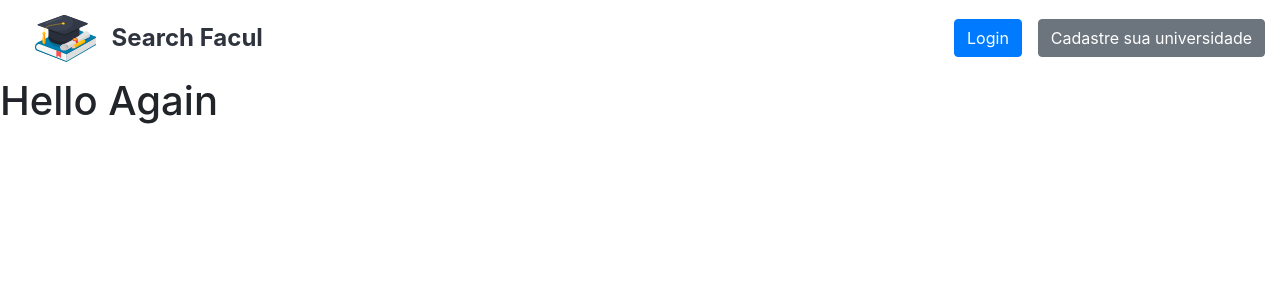
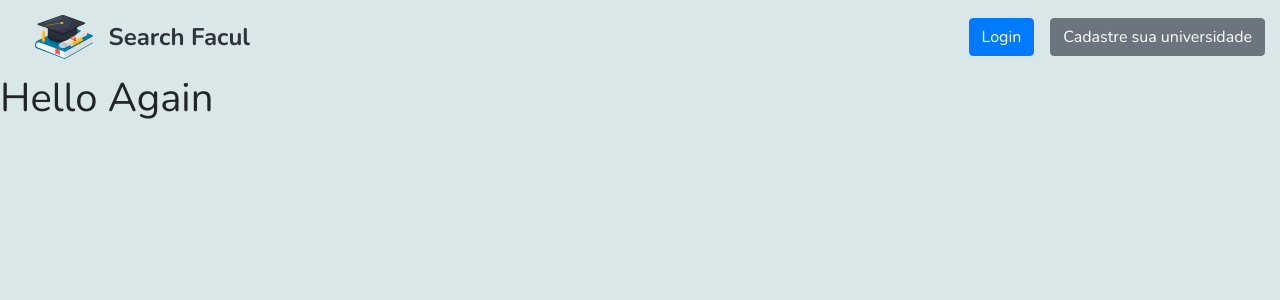
Before and after one commit to Brendhon/SearchFacul_Web, a React (Create React App) app: page / in a window 1280 px wide. Shown: the top 300 px of the page. Built offline with nearby package versions, Linux system fonts and the light colour scheme.

Commit message:
add: new font

```diff
--- a/src/App.css
+++ b/src/App.css
@@ -1,6 +1,18 @@
+@import url('https://fonts.googleapis.com/css2?family=Nunito:wght@200;300;400;600;700&display=swap');
+
 * {
     margin: 0;
     padding: 0;
     box-sizing: border-box;
-    /* background-color: #bfd6d9; */
+
 }
+
+/* Definindo a fonte padrão */
+body {
+    font-family: Nunito, sans-serif;
+    background-color: #d9e7e9;
+}
+
+input, button, textarea {
+    font-family: Nunito, sans-serif;
+}
```
